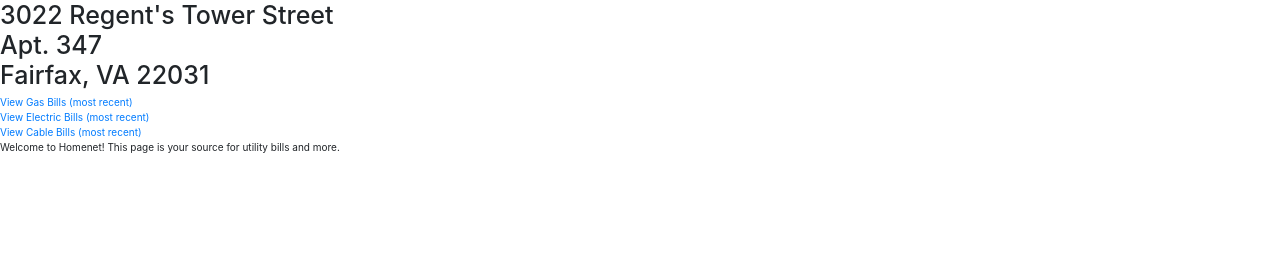
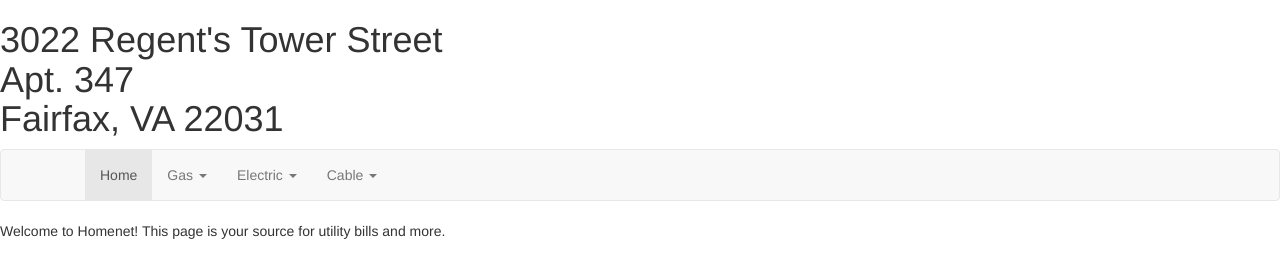
Before and after one commit to c-anna/homenet, a plain HTML site: page index.html in a window 1280 px wide. Drawn offline with nearby package versions, Linux system fonts and the light colour scheme.

Commit message:
Changed Navbar to be nice with Bootstrap

```diff
--- a/index.html
+++ b/index.html
@@ -4,10 +4,11 @@
 	<meta charset="UTF-8">
 	<meta name="viewport" content="width=device-width, initial-scale=1">
 	<title>Apt 347's Homenet</title>
-	<link rel="stylesheet" href="//netdna.bootstrapcdn.com/bootstrap/3.0.0/css/bootstrap.min.css">
-	<link rel="stylesheet" href="http://bootswatch.com/cerulean/bootstrap.min.css">
-	<!--- <link rel="stylesheet" type="text/css" href="../css/homenet/homenet.css"> --->
-	<script type="text/javascript" src="http://code.jquery.com/jquery-2.0.3.min.js"></script>
+	<script type="text/javascript" src="//code.jquery.com/jquery-2.0.3.min.js"></script>
+	<script type="text/javascript" src="//netdna.bootstrapcdn.com/bootstrap/3.0.1/js/bootstrap.min.js"></script>
+	<!--<link rel="stylesheet" href="//netdna.bootstrapcdn.com/bootstrap/3.0.0/css/bootstrap.min.css">-->
+	<link rel="stylesheet" href="//bootswatch.com/flatly/bootstrap.min.css">
+
 </head>
 
 
@@ -15,11 +16,40 @@
 <body>
 <h1 class="address_header">3022 Regent's Tower Street<br />Apt. 347<br />Fairfax, VA 22031</h1>
 
-<div id="menu">
-<a href="./bills/gas/">View Gas Bills</a> <a class=most_recent href="./bills/gas/mostrecent.py"> (most recent)</a><br />
-<a href="./bills/electric/">View Electric Bills</a> <a class=most_recent href="./bills/electric/mostrecent.py"> (most recent)</a><br />
-<a href="./bills/cable/">View Cable Bills</a> <a class=most_recent href="./bills/cable/mostrecent.py"> (most recent)</a><br />
+<div class="navbar navbar-default">
+        <div class="container">
+          <div class="navbar-collapse collapse">
+            <ul class="nav navbar-nav">
+              <li class="active"><a href="#">Home</a></li>
+
+              <li class="dropdown">
+                <a href="./bills/gas" class="dropdown-toggle" data-toggle="dropdown">Gas <b class="caret"></b></a>
+                <ul class="dropdown-menu">
+                    <li><a href="./bills/gas/">All Bills</a></li>
+                    <li><a href="./bills/gas/mostrecent.py">Most Recent</a></li>
+                </ul>
+              </li>
+
+              <li class="dropdown">
+                <a href="./bills/electric" class="dropdown-toggle" data-toggle="dropdown">Electric <b class="caret"></b></a>
+                <ul class="dropdown-menu">
+                    <li><a href="./bills/electric/">All Bills</a></li>
+                    <li><a href="./bills/electric/mostrecent.py">Most Recent</a></li>
+                </ul>
+              </li>
+
+              <li class="dropdown">
+                <a href="./bills/cable" class="dropdown-toggle" data-toggle="dropdown">Cable <b class="caret"></b></a>
+                <ul class="dropdown-menu">
+                    <li><a href="./bills/cable/">All Bills</a></li>
+                    <li><a href="./bills/cable/mostrecent.py">Most Recent</a></li>
+                </ul>
+              </li>
+            </ul>
+          </div>
+        </div>
 </div>
+
 
 <div id="content">Welcome to Homenet! This page is your source for utility bills and more.</div>
 
```
